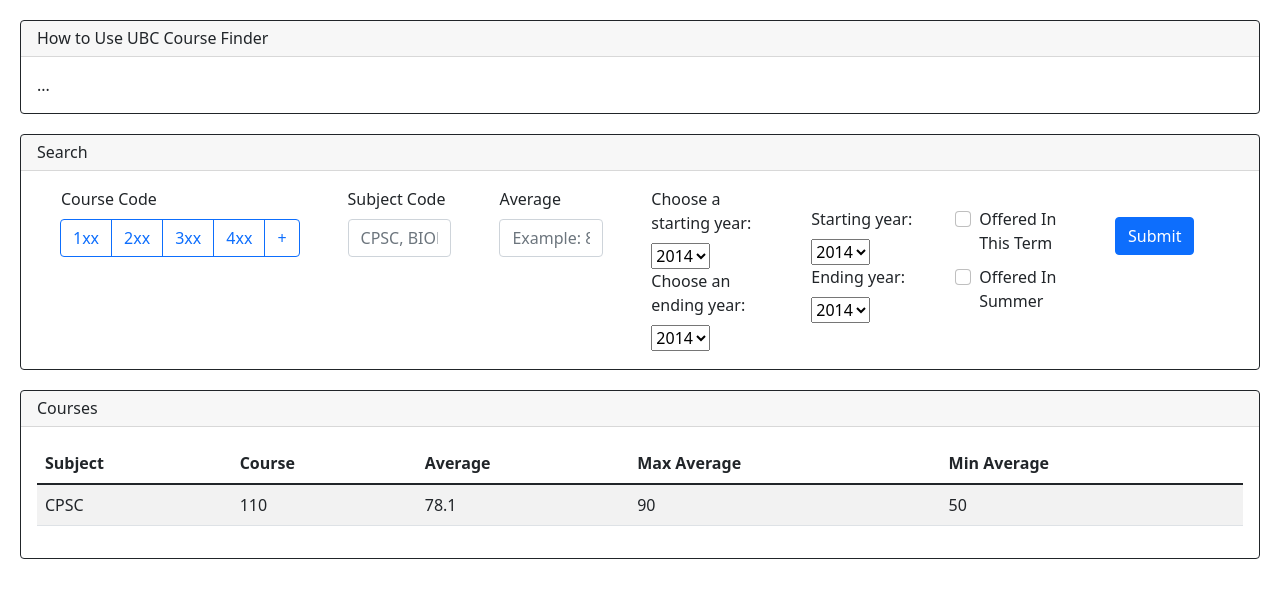
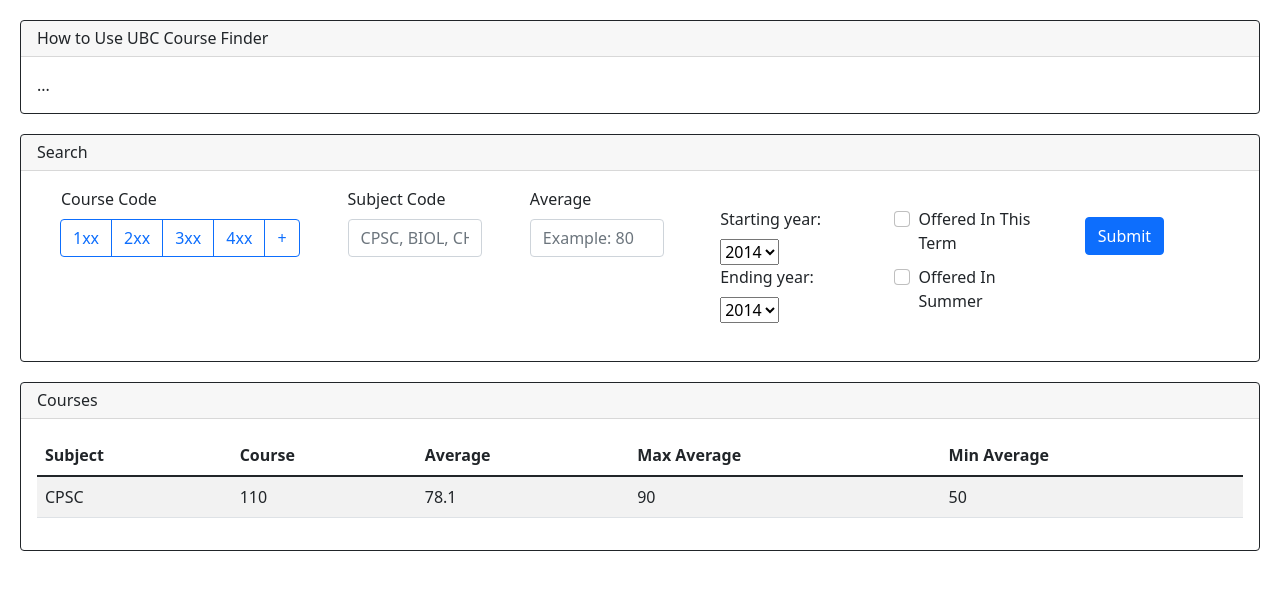
Before and after one commit to kevinkietly/UBCCoursesRec, a Flask app: page / in a window 1280 px wide. Shown: the part 58-656 px from the top of the page. Run offline with Flask 2, Linux system fonts and the light colour scheme.

Commit message:
Finalized UI before backend integration

```diff
--- a/templates/index.html
+++ b/templates/index.html
@@ -50,32 +50,6 @@
           <span style="display:inline-block">
               <label class="form-label" for="average">Average</label>
               <input type="text" id="average" name="average" class="form-control" placeholder="Example: 80" />
-          </span>
-        </div>
-      </div>
-      <div class="col">
-        <div class="form-check">
-          <span style="display:inline-block">
-              <label class="form-label" for="starting year">Choose a starting year:</label>
-              <select name="Starting Year" id="starting year">
-                <option value="2014">2014</option>
-                <option value="2015">2015</option>
-                <option value="2016">2016</option>
-                <option value="2017">2017</option>
-                <option value="2028">2018</option>
-                <option value="2019">2019</option>
-                <option value="2020">2020</option>
-              </select>
-              <label class="form-label" for="ending year">Choose an ending year:</label>
-              <select name="Ending Year" id="ending year">
-                <option value="2014">2014</option>
-                <option value="2015">2015</option>
-                <option value="2016">2016</option>
-                <option value="2017">2017</option>
-                <option value="2028">2018</option>
-                <option value="2019">2019</option>
-                <option value="2020">2020</option>
-              </select>
           </span>
         </div>
       </div>
```
